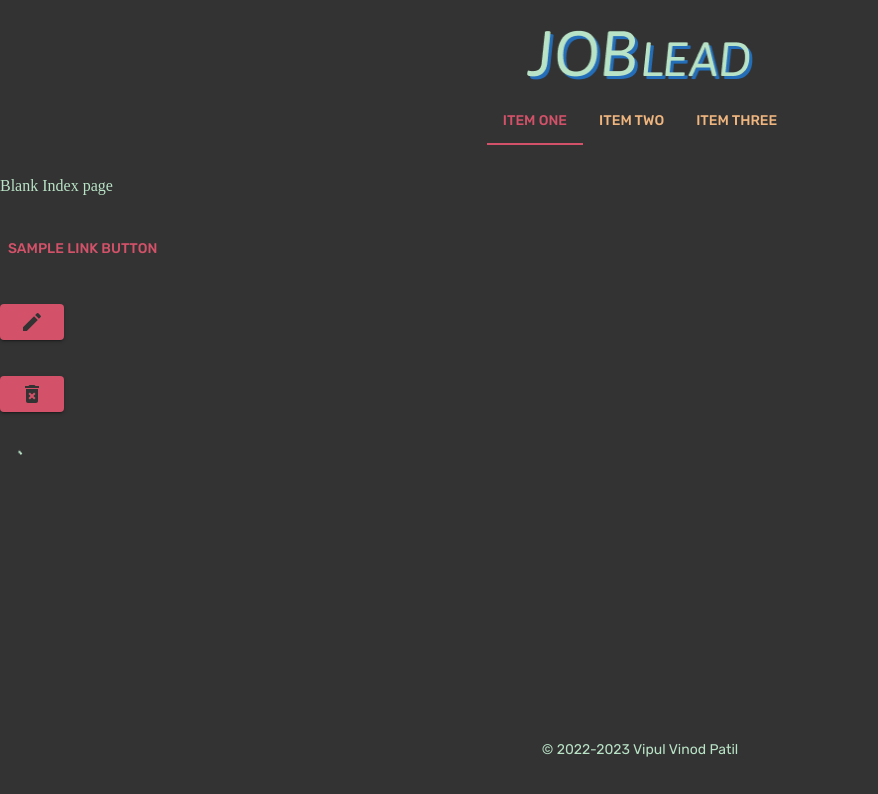
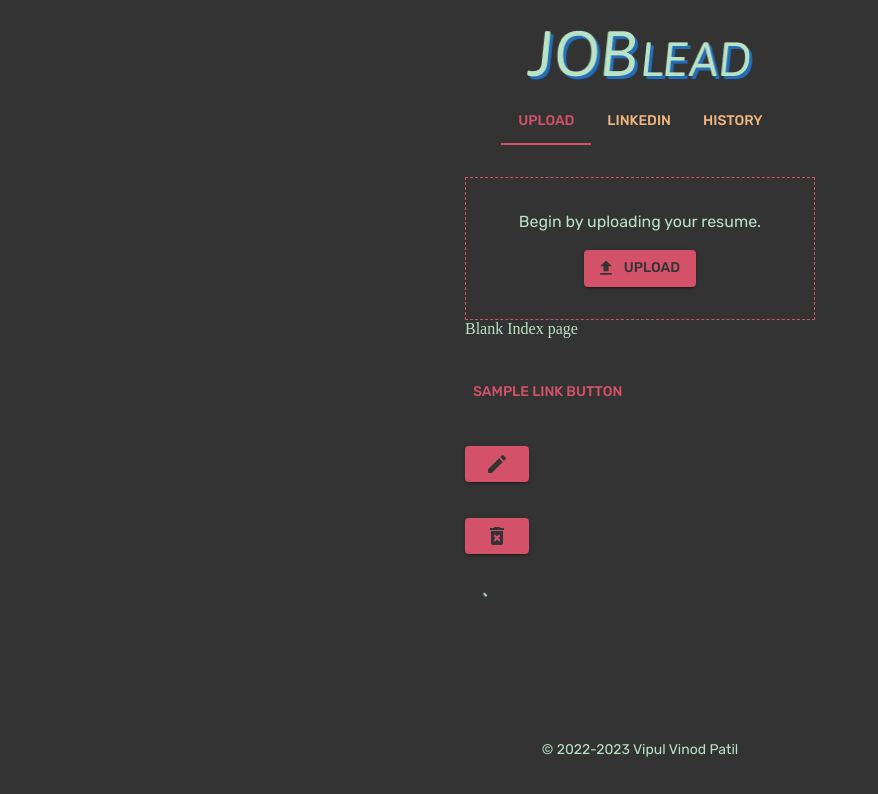
Before and after one commit to vipulvpatil/joblead, a Next.js app: page / in a window 1280 px wide. Shown: the top 794 px of the page, without its empty margins (0-878 px from the left). Built offline with nearby package versions, Linux system fonts and the light colour scheme.

Commit message:
Added an upload button box

```diff
--- a/components/subheader.js
+++ b/components/subheader.js
@@ -11,9 +11,9 @@ const SubHeader = () => {
 
   return (
     <Tabs value={value} onChange={onChange} centered>
-      <Tab label="Item One" />
-      <Tab label="Item Two" />
-      <Tab label="Item Three" />
+      <Tab label="Upload" />
+      <Tab label="LinkedIn" />
+      <Tab label="History" />
     </Tabs>
   )
 }
--- /dev/null
+++ b/components/upload_file.js
@@ -0,0 +1,18 @@
+import {Button, Stack, Typography} from "@mui/material"
+import UploadIcon from "@mui/icons-material/Upload"
+import styles from "@/styles/Home.module.css"
+
+const UploadFile = () => {
+  return (
+    <div >
+    <Stack direction="column" className={styles.uploadFileStack} spacing={2}>
+      <Typography>Begin by uploading your resume.</Typography>
+      <Button variant="contained" startIcon={<UploadIcon />} sx={{p:"auto"}}>
+        Upload
+      </Button>
+    </Stack>
+    </div>
+  )
+}
+
+export default UploadFile
--- a/pages/index.js
+++ b/pages/index.js
@@ -1,11 +1,15 @@
-import {Button, CircularProgress, Typography} from "@mui/material"
+import {Box, Button, CircularProgress, Stack, Typography} from "@mui/material"
 import CreateIcon from "@mui/icons-material/Create"
 import DeleteForeverIcon from "@mui/icons-material/DeleteForever"
+import UploadFile from "@/components/upload_file"
 import styles from "@/styles/Home.module.css"
 
 const Index = () => {
   return (
     <>
+      <Stack direction="column">
+      <UploadFile/>
+      <Box>
         Blank Index page
         <br/><br/><br/>
         <Button className={styles.textButton}>
@@ -27,6 +31,8 @@ const Index = () => {
           size={24}
           color="inherit"
         />
+      </Box>
+      </Stack>
     </>
   )
 }
--- a/styles/Home.module.css
+++ b/styles/Home.module.css
@@ -25,6 +25,8 @@
   min-width: 300px;
   overflow: hidden;
   padding-top: 2rem;
+  display: flex;
+  justify-content: center;
 }
 
 .footer {
@@ -42,3 +44,10 @@
   padding: 0.5rem;
   color: var(--mui-palette-tertiary-main);
 }
+
+.uploadFileStack {
+  border: 1px dashed var(--mui-palette-primary-main);
+  padding: 2rem;
+  min-width: 350px;
+  align-items: center;
+}
--- a/styles/globals.css
+++ b/styles/globals.css
@@ -95,3 +95,8 @@ a {
 }
 
 /* My custom styles */
+
+.MuiButton-contained {
+  margin-right: auto;
+  margin-left: auto;
+}
```
Lines whose indentation alone changed are shown as unchanged.
